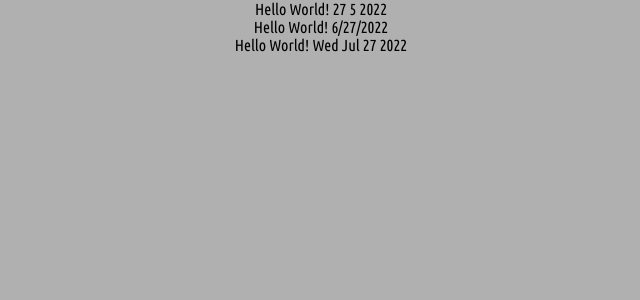
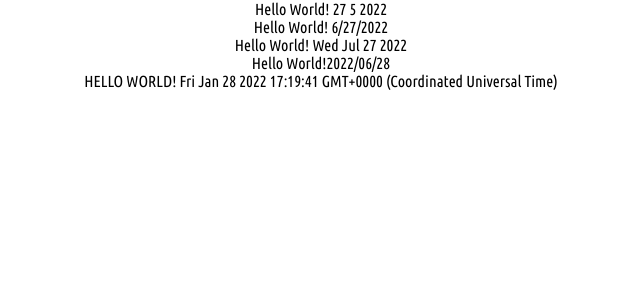
Before and after one commit to WendelAndrade01/Treino---Estagio, a React (Create React App) app in the folder introducao-ao-react/: page / in a window 1280 px wide. Shown: the top 300 px of the page, without its empty margins (319-959 px from the left). Built offline with nearby package versions, Linux system fonts and the light colour scheme.

Commit message:
HelloWorld-05

```diff
--- a/introducao-ao-react/src/App.js
+++ b/introducao-ao-react/src/App.js
@@ -1,7 +1,9 @@
-import './App.css';
-import HelloWorld from './components/HelloWorld';
-import HelloWorld_02 from './components/HelloWorld_02';
-import HelloWorld_03 from './components/HelloWorld_03';
+import "./App.css";
+import HelloWorld from "./components/HelloWorld";
+import HelloWorld_02 from "./components/HelloWorld_02";
+import HelloWorld_03 from "./components/HelloWorld_03";
+import HelloWorld_04 from "./components/HelloWorld_04";
+import HelloWorld_05 from "./components/HelloWorld_05";
 
 function App() {
   return (
@@ -9,6 +11,8 @@ function App() {
       <HelloWorld />
       <HelloWorld_02 />
       <HelloWorld_03 />
+      <HelloWorld_04 />
+      <HelloWorld_05 />
     </div>
   );
 }
--- a/introducao-ao-react/src/components/HelloWorld_02.js
+++ b/introducao-ao-react/src/components/HelloWorld_02.js
@@ -7,7 +7,7 @@ const HelloWorld_02 = () => {
 	let fullMsg = msg.length;
 
 	for (let i = 0; i <= fullMsg; i++) {
-		if (i == fullMsg) {
+		if (i === fullMsg) {
 			fullMsg = msg;
 			return (
 				<div>
--- /dev/null
+++ b/introducao-ao-react/src/components/HelloWorld_04.js
@@ -0,0 +1,16 @@
+const HelloWorld_04 = () => {
+  const object = {
+    hi: "hi",
+    hello: "Hello World!",
+    date: "2022/06/28",
+  };
+
+  return (
+    <div>
+      {object.hello}
+      {object.date}
+    </div>
+  );
+};
+
+export default HelloWorld_04;
--- /dev/null
+++ b/introducao-ao-react/src/components/HelloWorld_05.js
@@ -0,0 +1,19 @@
+const HelloWorld_05 = () => {
+  let hello = "Hello World!";
+  hello = hello.toUpperCase();
+
+  let time = new Date("2022,06,28");
+  let fullDate = new Date();
+
+  fullDate.setFullYear(2022);
+  fullDate.setMonth(0);
+  fullDate.setDate(28);
+
+  if (time <= fullDate) {
+    return `${hello} ${time}`;
+  } else {
+    return `${hello} ${fullDate}`;
+  }
+};
+
+export default HelloWorld_05;
--- a/introducao-ao-react/src/index.css
+++ b/introducao-ao-react/src/index.css
@@ -1,12 +1,13 @@
 body {
-	margin: 0;
-	font-family: 'Ubuntu Condensed', -apple-system, BlinkMacSystemFont, 'Segoe UI', 'Roboto', 'Oxygen', 'Ubuntu', 'Cantarell',
-		'Fira Sans', 'Droid Sans', 'Helvetica Neue', sans-serif;
-	-webkit-font-smoothing: antialiased;
-	-moz-osx-font-smoothing: grayscale;
-	background-color: #b0b0b0;
+  margin: 0;
+  font-family: "Ubuntu Condensed", -apple-system, BlinkMacSystemFont, "Segoe UI",
+    "Roboto", "Oxygen", "Ubuntu", "Cantarell", "Fira Sans", "Droid Sans",
+    "Helvetica Neue", sans-serif;
+  -webkit-font-smoothing: antialiased;
+  -moz-osx-font-smoothing: grayscale;
 }
 
 code {
-	font-family: source-code-pro, Menlo, Monaco, Consolas, 'Courier New', monospace;
+  font-family: source-code-pro, Menlo, Monaco, Consolas, "Courier New",
+    monospace;
 }
```
Lines whose indentation alone changed are shown as unchanged.
